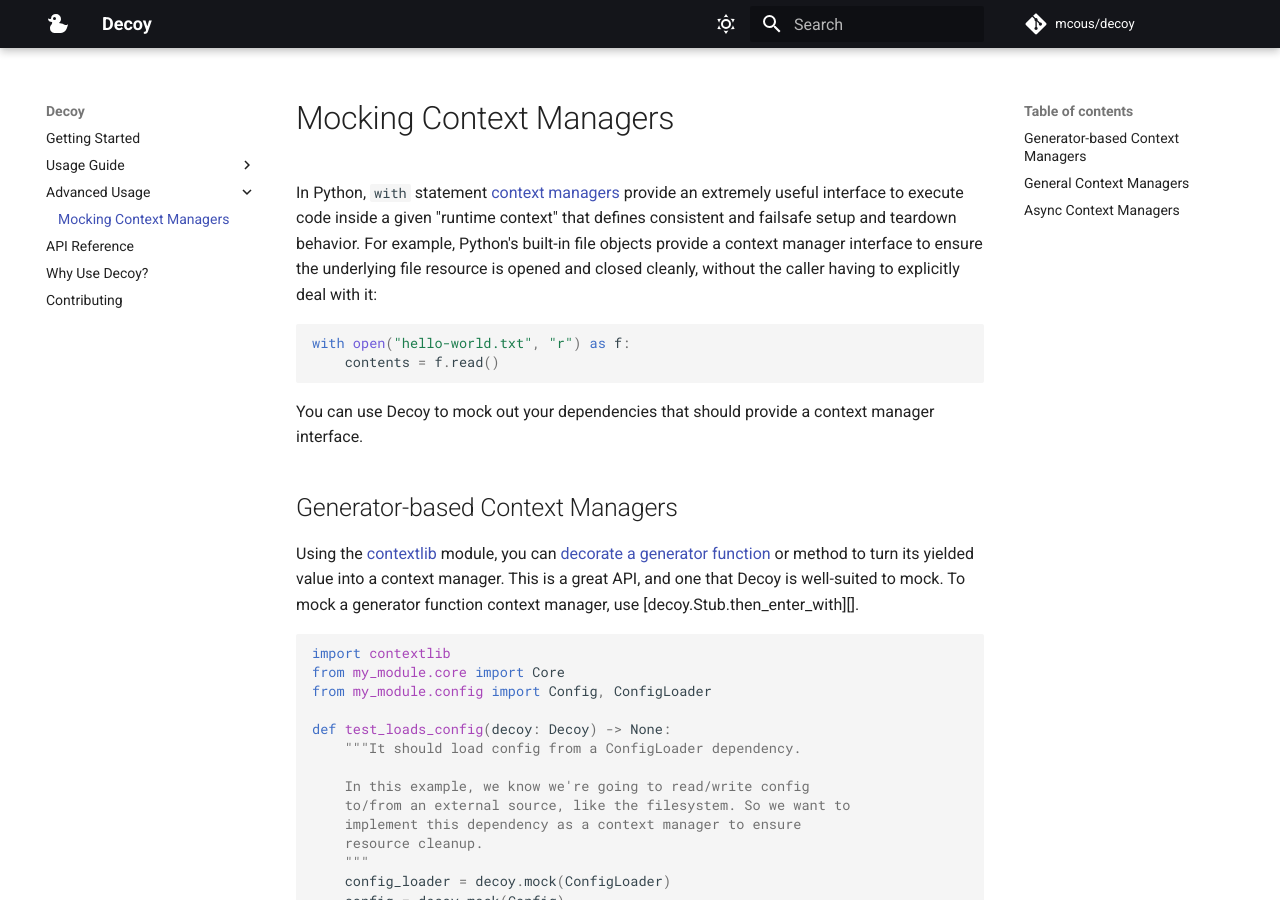
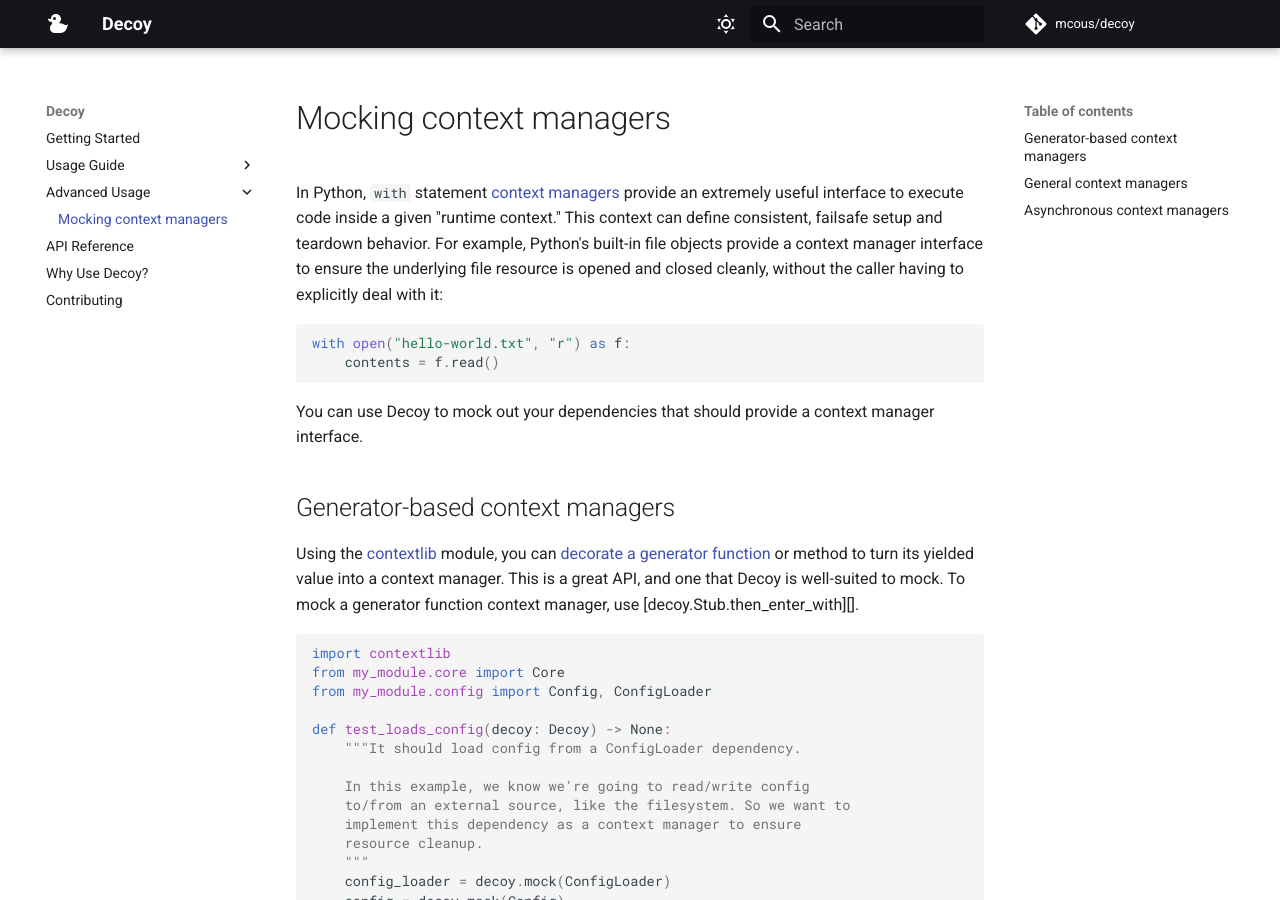
Before and after one commit to mcous/decoy, an MkDocs documentation site: the page built from docs/advanced/context-managers.md, in a window 1280 px wide and 900 px high. Built offline with MkDocs 1.6.1 and Material for MkDocs 9.7.7, drawn with Linux system fonts in a browser that asks for light colours; comment, search, counter and statistics services are not loaded; some of the changed text lies outside the part shown.

Commit message:
fixup: improve docs

````diff
--- a/docs/advanced/context-managers.md
+++ b/docs/advanced/context-managers.md
@@ -1,6 +1,6 @@
-# Mocking Context Managers
+# Mocking context managers
 
-In Python, `with` statement [context managers][] provide an extremely useful interface to execute code inside a given "runtime context" that defines consistent and failsafe setup and teardown behavior. For example, Python's built-in file objects provide a context manager interface to ensure the underlying file resource is opened and closed cleanly, without the caller having to explicitly deal with it:
+In Python, `with` statement [context managers][] provide an extremely useful interface to execute code inside a given "runtime context." This context can define consistent, failsafe setup and teardown behavior. For example, Python's built-in file objects provide a context manager interface to ensure the underlying file resource is opened and closed cleanly, without the caller having to explicitly deal with it:
 
 ```python
 with open("hello-world.txt", "r") as f:
@@ -11,7 +11,7 @@
 
 [context managers]: https://docs.python.org/3/reference/datamodel.html#context-managers
 
-## Generator-based Context Managers
+## Generator-based context managers
 
 Using the [contextlib][] module, you can [decorate a generator function][] or method to turn its yielded value into a context manager. This is a great API, and one that Decoy is well-suited to mock. To mock a generator function context manager, use [decoy.Stub.then_enter_with][].
 
@@ -76,7 +76,7 @@
 [contextlib]: https://docs.python.org/3/library/contextlib.html
 [decorate a generator function]: https://docs.python.org/3/library/contextlib.html#contextlib.contextmanager
 
-## General Context Managers
+## General context managers
 
 A context manager is simply an object with both `__enter__` and `__exit__` methods defined. Decoy mocks have both these methods defined, so they are compatible with the `with` statement. In the author's opinion, tests that mock `__enter__` and `__exit__` (or any double-underscore method) are harder to read and understand than tests that do not, so generator-based context managers should be prefered where applicable.
 
@@ -150,7 +150,7 @@
             return loaded_config.read(name)
 ```
 
-## Async Context Managers
+## Asynchronous context managers
 
 Decoy is also compatible with mocking the async `__aenter__` and `__aexit__` methods of async context managers.
 
````
Also changed, not shown: docs/usage/matchers.md (+2 -2 lines).
